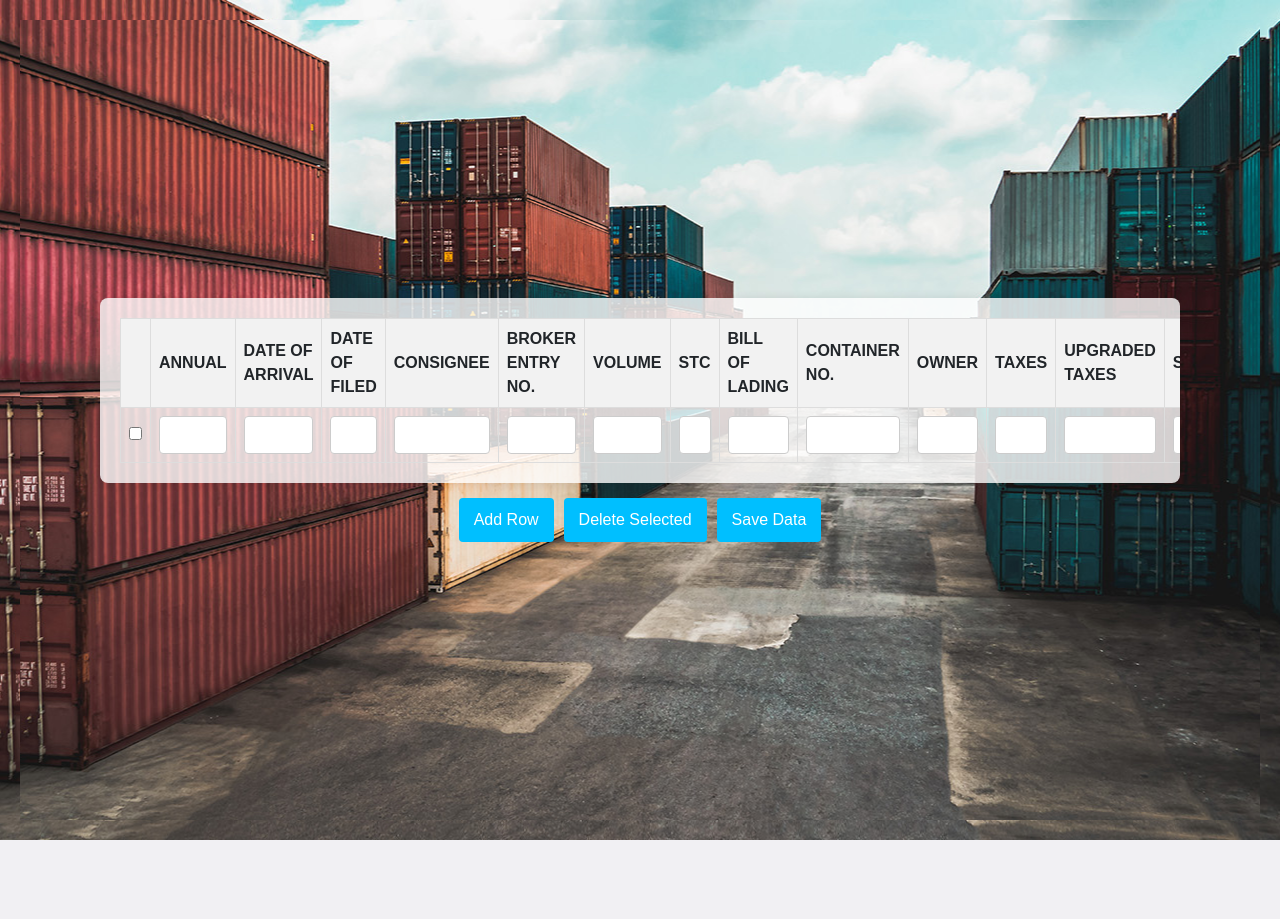
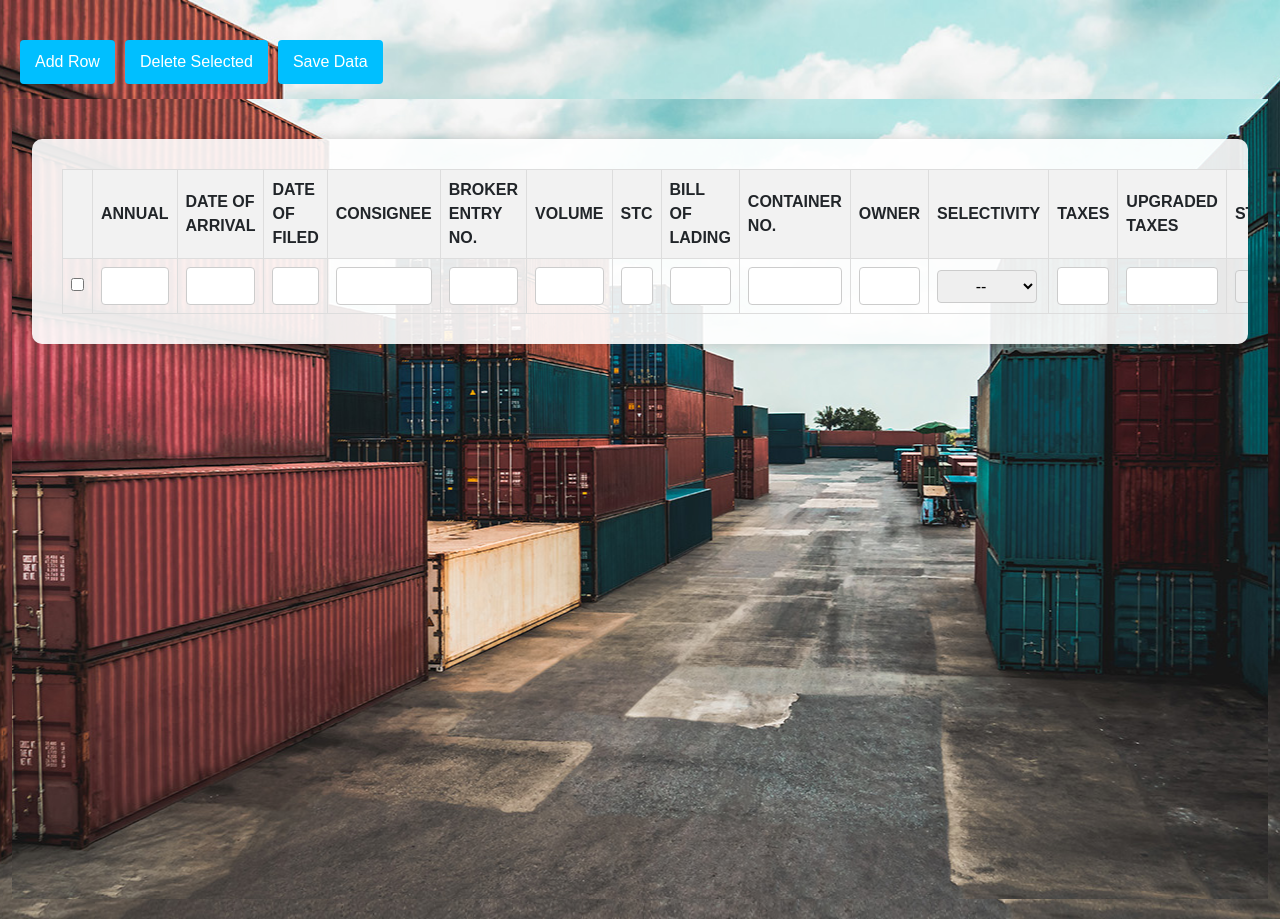
Before and after one commit to Jakemediana/Brokerage, a Django app: page /users/table/ in a window 1280 px wide. Before the commit the page ends 840 px from the top, so only its background shows below. Run offline with Django 4.2, Linux system fonts and the light colour scheme; some libraries are stand-ins or nearby versions.

Commit message:
Fixing the design except for the volume column

```diff
--- a/grancho/static/css/grancho.css
+++ b/grancho/static/css/grancho.css
@@ -78,9 +78,20 @@
   background-color: deepskyblue;
   color: black;
 }
-.table-container{
-  transition: transform 0.3s ease-in-out;
+.table-container {
+    background-color: rgba(255, 255, 255, 0.95);
+    padding: 25px;
+    border-radius: 10px;
+    box-shadow: 0 2px 15px rgba(0, 0, 0, 0.1);
+    width: 95%;
+    max-width: 1400px;
+    margin-bottom: 25px;
+    overflow-x: auto;
+    max-height: 600px; /* Optional: add vertical scroll if needed */
+    overflow-y: auto;
+    transition: transform 0.3s ease-in-out;
 }
+
 .table-container:hover {
-  transform: scale(1.05);
+    transform: scale(1.05);
 }
--- a/grancho/users/templates/table.html
+++ b/grancho/users/templates/table.html
@@ -10,13 +10,12 @@
         background-position: center;
         background-attachment: fixed;
         display: flex;
-        flex-direction: column; /* Arrange items vertically */
-        justify-content: center;
+        flex-direction: column;
+        justify-content: flex-start; /* brings content to the top */
         align-items: center;
-        padding: 20px;
+        padding: 40px 20px 20px; /* optional: top padding increased */
     }
 
-    /* Navigation bar style */
     .navbar {
         background: deepskyblue;
     }
@@ -35,25 +34,26 @@
         color: white;
     }
 
-    .nav-item a:hover{
+    .nav-item a:hover {
         color: black;
     }
 
-    /* Table container style */
     .table-container {
-        background-color: rgba(255, 255, 255, 0.8);
-        padding: 20px;
-        border-radius: 8px;
-        box-shadow: 0 0 10px rgba(0, 0, 0, 0.1);
+        background-color: rgba(255, 255, 255, 0.9);
+        padding: 30px;
+        border-radius: 10px;
+        box-shadow: 0 0 12px rgba(0, 0, 0, 0.15);
         overflow-x: auto;
-        transition: transform 0.3s ease-in-out; /* Add transition for smooth zooming */
-        width: 90%; /* Adjust width as needed */
-        max-width: 1200px; /* Set a maximum width if desired */
-        margin-bottom: 15px; /* Add some space below the table */
+        overflow-y: auto; /* enables vertical scroll */
+        transition: transform 0.3s ease-in-out;
+        width: 100%;
+        max-width: 95vw;
+        max-height: 70vh; /* make container taller */
+        margin-bottom: 20px;
     }
 
     .table-container:hover {
-        transform: scale(1.02); /* Subtle zoom on hover */
+        transform: scale(1.02);
     }
 
     table {
@@ -72,21 +72,23 @@
         font-weight: bold;
     }
 
-    td input[type="text"] {
+    td input[type="text"], td select {
         width: 100%;
         padding: 6px;
         box-sizing: border-box;
         border: 1px solid #ccc;
         border-radius: 4px;
+        font-family: Arial, sans-serif;
     }
 
-    /* Button container style */
     .button-container {
         display: flex;
-        gap: 10px; /* Space between buttons */
+        gap: 10px;
+        justify-content: flex-start; /* align to the left */
+        width: 100%; /* take full width so it sticks to left edge */
+        margin-bottom: 15px; /* spacing from the table */
     }
 
-    /* Button styles */
     .button-container button {
         padding: 10px 15px;
         background-color: deepskyblue;
@@ -98,22 +100,57 @@
     }
 
     .button-container button:hover {
-        background-color: #008CBA; /* Darker shade of deepskyblue */
-        color: white;
+        background-color: #008CBA;
     }
 
-    /* Checkbox style for row selection */
     td.select-row {
         text-align: center;
     }
+
+    select.status-dropdown {
+        width: 130px;
+        padding: 6px;
+        border-radius: 4px;
+        border: 1px solid #ccc;
+        text-align: center;
+        font-family: Arial, sans-serif;
+        font-weight: normal;
+        text-transform: lowercase;
+    }
+
+    .status-assessed { background-color: #f0f0f0; color: #333; }
+    .status-paid { background-color: #b6fcb6; color: #2c662d; }
+    .status-registered { background-color: #e0e0ff; color: #333399; }
+    .status-released { background-color: #167b5c; color: white; }
+    .status-selected { background-color: #d2e9ff; color: #004e8a; }
+    .status-status { background-color: #eeeeee; color: #444; }
+
+    select.selectivity-dropdown {
+        width: 100px;
+        padding: 6px;
+        border-radius: 4px;
+        border: 1px solid #ccc;
+        text-align: center;
+        font-family: Arial, sans-serif;
+    }
+
+    .selectivity-red { background-color: #ffe0e0; color: #cc0000; }
+    .selectivity-orange { background-color: #ffe8cc; color: #ff8c00; }
+    .selectivity-yellow { background-color: #fffacd; color: #b8860b; }
 </style>
 
+<div class="button-container">
+    <button onclick="addRow()">Add Row</button>
+    <button onclick="deleteSelectedRows()">Delete Selected</button>
+    <button type="submit">Save Data</button>
+</div>
 <div class="content">
     <div class="table-container">
         <table>
             <thead>
                 <tr>
-                    <th></th> <th>ANNUAL</th>
+                    <th></th>
+                    <th>ANNUAL</th>
                     <th>DATE OF ARRIVAL</th>
                     <th>DATE OF FILED</th>
                     <th>CONSIGNEE</th>
@@ -123,6 +160,7 @@
                     <th>BILL OF LADING</th>
                     <th>CONTAINER NO.</th>
                     <th>OWNER</th>
+                    <th>SELECTIVITY</th>
                     <th>TAXES</th>
                     <th>UPGRADED TAXES</th>
                     <th>STATUS</th>
@@ -151,9 +189,26 @@
                     <td><input type="text" name="bill_of_lading[]"></td>
                     <td><input type="text" name="container_no[]"></td>
                     <td><input type="text" name="owner[]"></td>
+                    <td>
+                        <select name="selectivity[]" class="selectivity-dropdown" onchange="updateSelectivityColor(this)">
+                            <option value="" disabled selected>--</option>
+                            <option value="red">red</option>
+                            <option value="orange">orange</option>
+                            <option value="yellow">yellow</option>
+                        </select>
+                    </td>
                     <td><input type="text" name="taxes[]"></td>
                     <td><input type="text" name="upgraded_taxes[]"></td>
-                    <td><input type="text" name="status[]"></td>
+                    <td>
+                        <select name="status[]" class="status-dropdown" onchange="updateStatusColor(this)">
+                            <option value="" disabled selected>--</option>
+                            <option value="assessed">assessed</option>
+                            <option value="paid">paid</option>
+                            <option value="registered">registered</option>
+                            <option value="released">released</option>
+                            <option value="selected">selected</option>
+                        </select>
+                    </td>
                     <td><input type="text" name="thc[]"></td>
                     <td><input type="text" name="condep[]"></td>
                     <td><input type="text" name="demurrage[]"></td>
@@ -168,11 +223,7 @@
             </tbody>
         </table>
     </div>
-    <div class="button-container">
-        <button onclick="addRow()">Add Row</button>
-        <button onclick="deleteSelectedRows()">Delete Selected</button>
-        <button type="submit">Save Data</button>
-    </div>
+
 </div>
 
 {% if message %}
@@ -187,24 +238,71 @@
 {% include 'modal.html' %}
 
 <script>
+function updateStatusColor(selectElement) {
+    const value = selectElement.value.toLowerCase();
+    const allClasses = [
+        "status-assessed", "status-paid", "status-registered",
+        "status-released", "status-selected", "status-status"
+    ];
+    selectElement.classList.remove(...allClasses);
+    if (value) selectElement.classList.add(`status-${value}`);
+}
+
+function updateSelectivityColor(selectElement) {
+    const value = selectElement.value.toLowerCase();
+    const allClasses = [
+        "selectivity-red", "selectivity-orange", "selectivity-yellow"
+    ];
+    selectElement.classList.remove(...allClasses);
+    if (value) selectElement.classList.add(`selectivity-${value}`);
+}
+
+document.addEventListener("DOMContentLoaded", () => {
+    document.querySelectorAll('.status-dropdown').forEach(updateStatusColor);
+    document.querySelectorAll('.selectivity-dropdown').forEach(updateSelectivityColor);
+});
+
 function addRow() {
     const tbody = document.querySelector('table tbody');
     const newRow = tbody.insertRow();
-    newRow.insertCell().innerHTML = '<input type="checkbox" class="row-checkbox">'; // Checkbox cell
-    for (let i = 0; i < 23; i++) {
-        const newCell = newRow.insertCell();
-        const input = document.createElement('input');
-        input.type = 'text';
-        input.name = Object.keys({
-            ANNUAL: '', DATE_OF_ARRIVAL: '', DATE_OF_FILED: '', CONSIGNEE: '',
-            'BROKER ENTRY NO.': '', VOLUME: '', STC: '', 'BILL OF LADING': '',
-            'CONTAINER NO.': '', OWNER: '', TAXES: '', 'UPGRADED TAXES': '',
-            STATUS: '', THC: '', CONDEP: '', DEMURRAGE: '', DETENTION: '',
-            'DO STATUS': '', 'DO VALIDITY': '', ARRASTRE: '', WHARFAGE: '',
-            SPOTCHECK: '', 'TOTAL STORAGE': ''
-        })[i] + '[]';
-        newCell.appendChild(input);
-    }
+    newRow.insertCell().innerHTML = '<input type="checkbox" class="row-checkbox">';
+
+    const fields = [
+        'annual', 'date_of_arrival', 'date_of_filed', 'consignee', 'broker_entry_no',
+        'volume', 'stc', 'bill_of_lading', 'container_no', 'owner',
+        'selectivity', 'taxes', 'upgraded_taxes', 'status', 'thc', 'condep',
+        'demurrage', 'detention', 'do_status', 'do_validity', 'arrastre',
+        'wharfage', 'spotcheck', 'total_storage'
+    ];
+
+    fields.forEach(field => {
+        const cell = newRow.insertCell();
+        if (field === 'selectivity') {
+            cell.innerHTML = `
+                <select name="selectivity[]" class="selectivity-dropdown" onchange="updateSelectivityColor(this)">
+                    <option value="" disabled selected>--</option>
+                    <option value="red">red</option>
+                    <option value="orange">orange</option>
+                    <option value="yellow">yellow</option>
+                </select>
+            `;
+            setTimeout(() => updateSelectivityColor(cell.querySelector('select')), 0);
+        } else if (field === 'status') {
+            cell.innerHTML = `
+                <select name="status[]" class="status-dropdown" onchange="updateStatusColor(this)">
+                    <option value="" disabled selected>--</option>
+                    <option value="assessed">assessed</option>
+                    <option value="paid">paid</option>
+                    <option value="registered">registered</option>
+                    <option value="released">released</option>
+                    <option value="selected">selected</option>
+                </select>
+            `;
+            setTimeout(() => updateStatusColor(cell.querySelector('select')), 0);
+        } else {
+            cell.innerHTML = `<input type="text" name="${field}[]" style="font-family: Arial, sans-serif;">`;
+        }
+    });
 }
 
 function deleteSelectedRows() {
@@ -216,5 +314,4 @@ function deleteSelectedRows() {
     });
 }
 </script>
-
 {% endblock content %}
```
